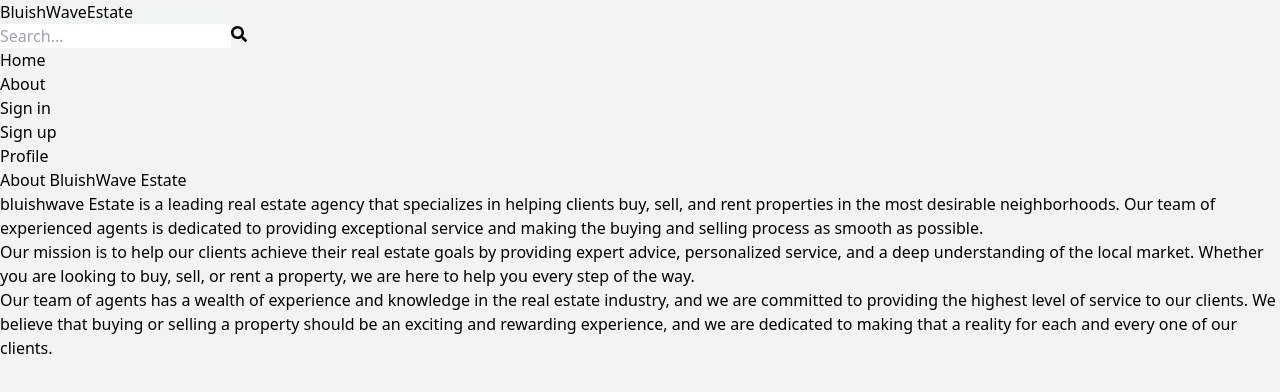
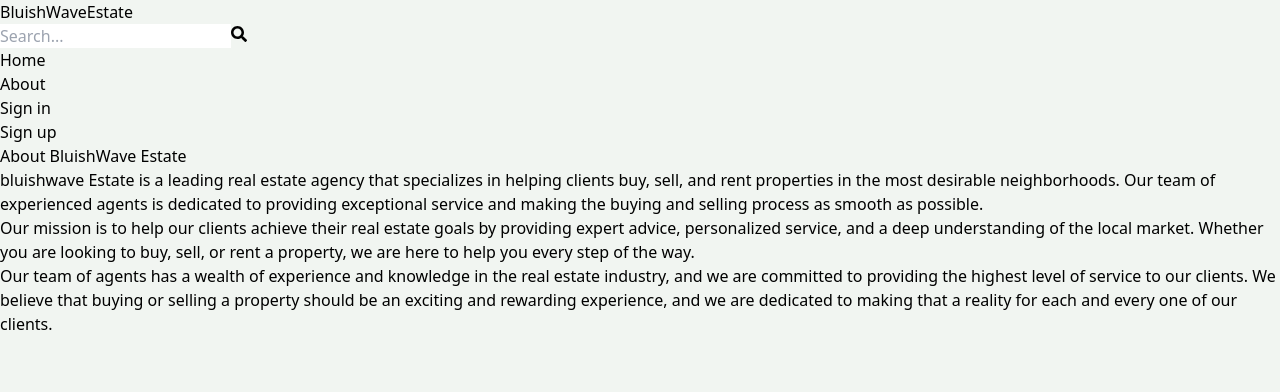
Before and after one commit to talha46-maker/mern-estste, a React (Vite) app: page /about in a window 1280 px wide. Shown: the top 392 px of the page. Built offline with nearby package versions, Linux system fonts and the light colour scheme.

Commit message:
update the header

```diff
--- a/src/App.jsx
+++ b/src/App.jsx
@@ -2,7 +2,7 @@ import { BrowserRouter, Routes, Route } from "react-router-dom";
 
 
 import React from 'react';
-import ReactDOM from 'react-dom';
+// import ReactDOM from 'react-dom';
 
 import Header from "./components/Header";
 import Home from "./pages/Home";
@@ -10,7 +10,7 @@ import Profile from "./pages/Profile";
 import SignIn from "./pages/SignIn";
 import SignUp from "./pages/SignUP";
 import About from "./pages/About";
-
+// import privateRoute from "./componentr/privateRoute";
 
 const App = () => {
   return (
@@ -20,8 +20,10 @@ const App = () => {
         <Route path="/" element={<Home />} />
         <Route path="/sign-in" element={<SignIn />} />
         <Route path="/sign-up" element={<SignUp />} />
+      <Route path="/about" element={<About />} />
+        {/* <Route element={<PrivateRoute />} > */}
         <Route path="/profile" element={<Profile />} />
-        <Route path="/about" element={<About />} />
+       {/* </Route> */}
       </Routes>
     </BrowserRouter>
   );
--- a/src/components/Header.jsx
+++ b/src/components/Header.jsx
@@ -1,13 +1,91 @@
-import { FaSearch } from 'react-icons/fa';
-import { Link, useNavigate } from 'react-router-dom';
-
-import { useEffect, useState } from 'react';
+// import { FaSearch } from 'react-icons/fa';
+// import { Link } from 'react-router-dom';
 
 
+// import { UseSelector } from 'react-redux';
+
+// import React from 'react';
+// import ReactDOM from 'react-dom';
+// export default function ( Header){
+// const{currentUser} = useSelector(stste=>state.user)
+//   return (
+//     <header className='bg-slate-200 shadow-md'>
+//       <div className='flex justify-between items-center max-w-6xl mx-auto p-3'>
+//         <Link to='/'>
+//           <h1 className='font-bold text-sm sm:text-xl flex flex-wrap'>
+//             <span className='text-blue-500'>BluishWave</span>
+//             <span className='text-slate-700'>Estate</span>
+//           </h1>
+//         </Link>
+//         <form
+//           onSubmit={""}
+//           className='bg-slate-100 p-3 rounded-lg flex items-center'
+//         >
+//          <input
+//             type='text'
+//             placeholder='Search...'
+//             className='bg-transparent focus:outline-none w-24 sm:w-64'
+
+//           />
+
+
+//           <button>
+//             <FaSearch className='text-slate-600' />
+//           </button>
+//         </form>
+//         <ul className='flex gap-4'>
+//           <Link to='/'>
+//             <li className='hidden sm:inline text-slate-700 hover:underline'>
+//               Home
+//             </li>
+//           </Link>
+//           <Link to='/about'>
+//             <li className='hidden sm:inline text-slate-700 hover:underline'>
+//               About
+//             </li>
+//           </Link>
+//           <Link to='/sign-in'>
+
+// {currentUser ?(
+//   <img src ={currentUser.avatar}alt='profile'/>
+// ) :(
+
+//   <li className='text-slate-700 hover:underline'>Sign in</li>
+// )}
+
+//             <li className='hidden sm:inline text-slate-700 hover:underline'>
+//               Sign in
+//             </li>
+//           </Link>
+//           <Link to='/sign-up'>
+//           <li className='hidden sm:inline text-slate-700 hover:underline'>
+//               Sign up
+//             </li>
+//           </Link>
+//           <Link to='/profile'>
+//           <li className='hidden sm:inline text-slate-700 hover:underline'>
+//              Profile
+//             </li>
+//           </Link>
+//         </ul>
+//       </div>
+//     </header>
+//   );
+// }
+
+
+// export default Header
+
+
+
+
+import { FaSearch } from 'react-icons/fa';
+import { Link } from 'react-router-dom';
+import { useSelector } from 'react-redux';
 import React from 'react';
-import ReactDOM from 'react-dom';
 
-const  Header = () => {
+export default function Header() {
+  const { currentUser } = useSelector(state => state.user);
 
   return (
     <header className='bg-slate-200 shadow-md'>
@@ -19,18 +97,15 @@ const  Header = () => {
           </h1>
         </Link>
         <form
-          onSubmit={""}
+          onSubmit={e => e.preventDefault()}
           className='bg-slate-100 p-3 rounded-lg flex items-center'
         >
-         <input
+          <input
             type='text'
             placeholder='Search...'
             className='bg-transparent focus:outline-none w-24 sm:w-64'
-
           />
-
-
-          <button>
+          <button type='submit'>
             <FaSearch className='text-slate-600' />
           </button>
         </form>
@@ -46,25 +121,34 @@ const  Header = () => {
             </li>
           </Link>
           <Link to='/sign-in'>
+
+              <li className='text-slate-700 hover:underline'>Sign in</li>
+
+          </Link>
+
+          <Link to='/sign-up'>
             <li className='hidden sm:inline text-slate-700 hover:underline'>
-              Sign in
-            </li>
-          </Link>
-          <Link to='/sign-up'>
-          <li className='hidden sm:inline text-slate-700 hover:underline'>
               Sign up
             </li>
           </Link>
+
           <Link to='/profile'>
-          <li className='hidden sm:inline text-slate-700 hover:underline'>
-             Profile
+            {currentUser ? (
+              <img
+
+              src={currentUser.avatar} alt='profile' />
+            ) : (
+              <li className='text-slate-700 hover:underline'></li>
+            )}
+          </Link>
+
+          {/* <Link to='/profile'>
+            <li className='hidden sm:inline text-slate-700 hover:underline'>
+              Profile
             </li>
-          </Link>
+          </Link> */}
         </ul>
       </div>
     </header>
   );
 }
-
-
-export default Header
```
Also changed, not shown: src/components/privateRoue.jsx (added, +7 -0 lines), profile pic/profile.jpg (added).
